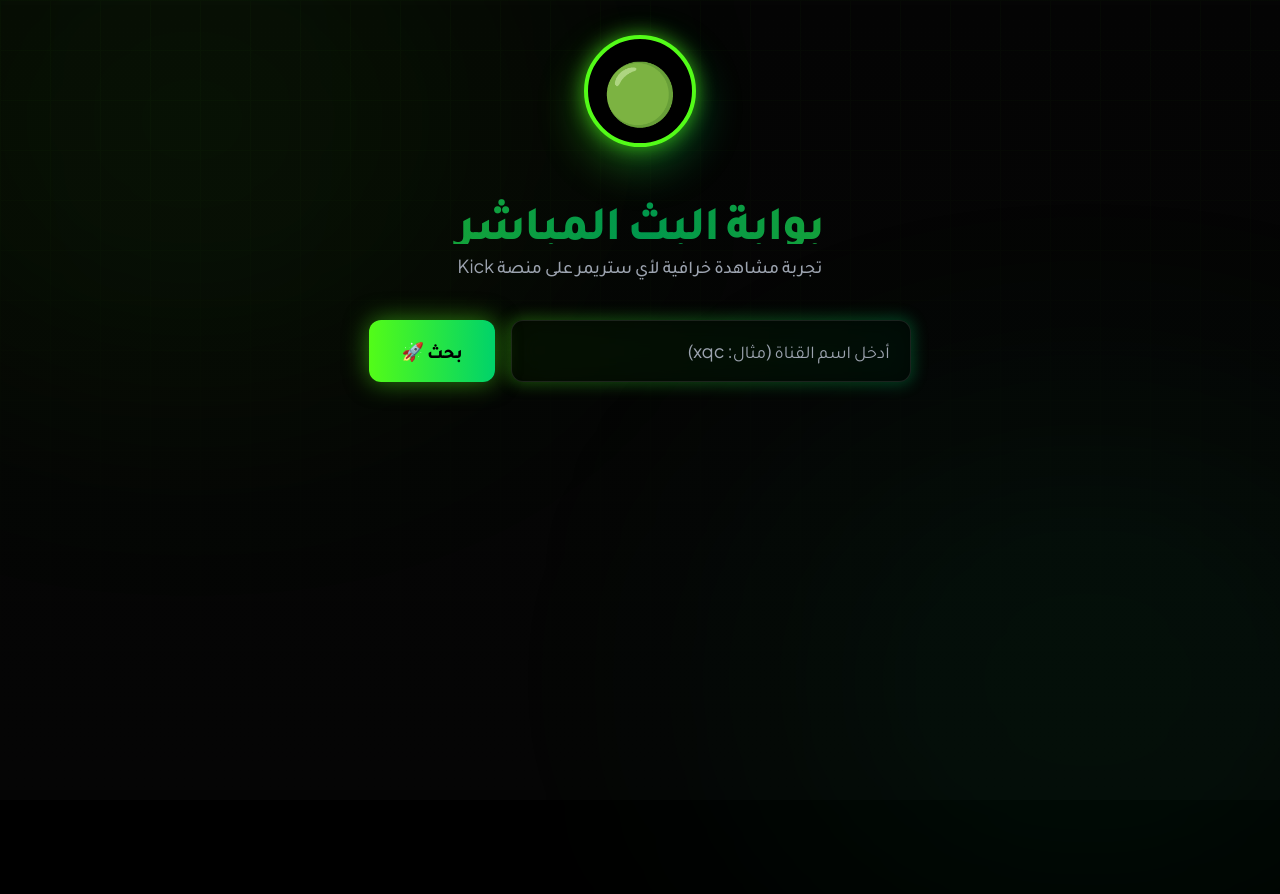
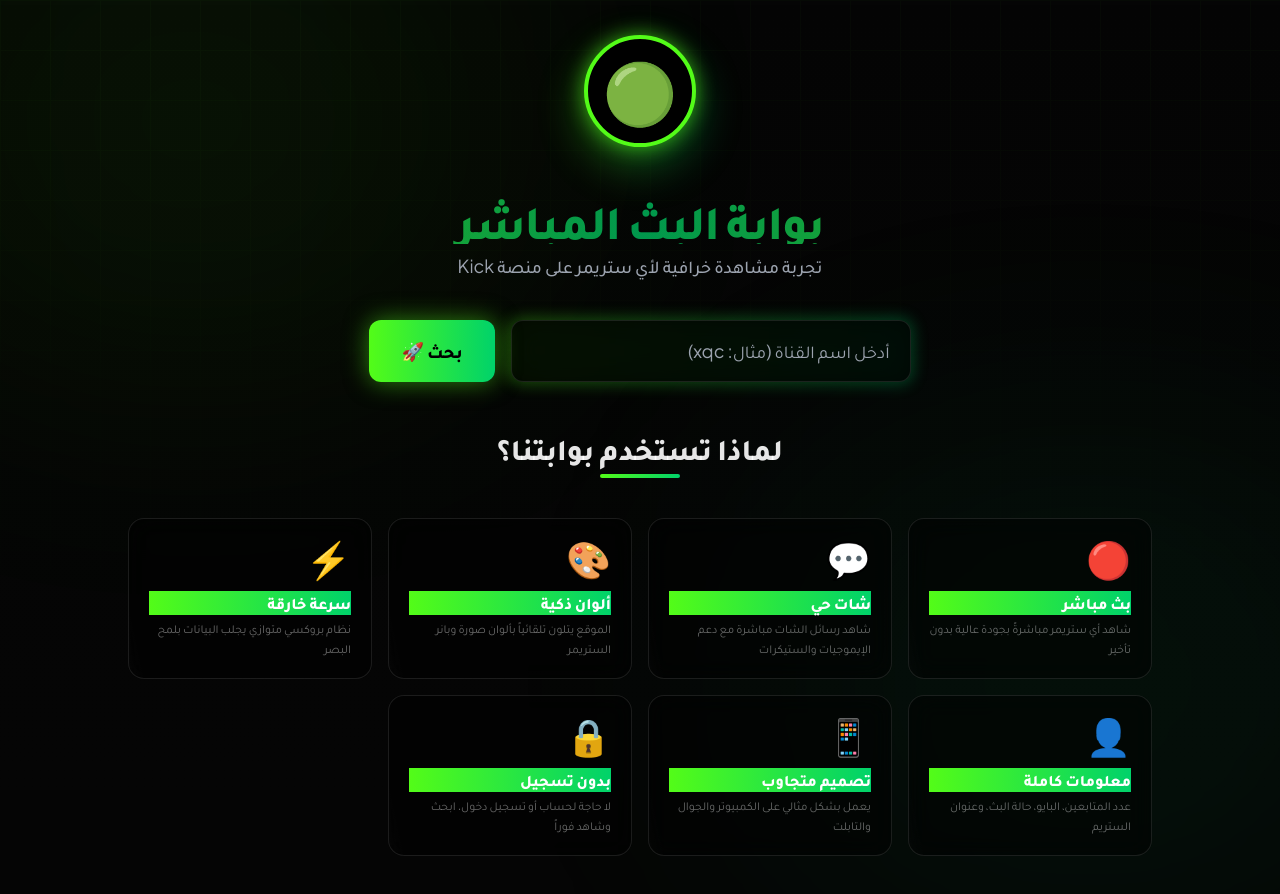
Before and after one commit to himedz116-hue/67, a React (Vite) app: page / in a window 1280 px wide. Shown: the top 894 px of the page. Before the commit the page ends 800 px from the top, so only its background shows below. Built offline with nearby package versions, Linux system fonts and the light colour scheme.

Commit message:
Fix chat text overflow and add 7 feature cards to homepage

```diff
--- a/App.tsx
+++ b/App.tsx
@@ -409,6 +409,53 @@ export default function App() {
           </div>
         )}
 
+        {/* 7 مميزات في الصفحة الرئيسية - تختفي عند عرض بيانات الستريمر */}
+        {!streamerInfo && !loading && !error && (
+          <div className="mb-16 animate-[fade-in-up_0.6s_ease-out]">
+            <div className="text-center mb-10">
+              <h2 className="text-2xl md:text-3xl font-black text-white/90 mb-2">لماذا تستخدم بوابتنا؟</h2>
+              <div className="h-1 w-20 mx-auto rounded-full transition-all duration-1000" style={{ background: `linear-gradient(to right, ${c1}, ${c2})` }}></div>
+            </div>
+            <div className="grid grid-cols-2 md:grid-cols-3 lg:grid-cols-4 gap-4 max-w-5xl mx-auto">
+              {[
+                { icon: '🔴', title: 'بث مباشر', desc: 'شاهد أي ستريمر مباشرةً بجودة عالية بدون تأخير' },
+                { icon: '💬', title: 'شات حي', desc: 'شاهد رسائل الشات مباشرة مع دعم الإيموجيات والستيكرات' },
+                { icon: '🎨', title: 'ألوان ذكية', desc: 'الموقع يتلون تلقائياً بألوان صورة وبانر الستريمر' },
+                { icon: '⚡', title: 'سرعة خارقة', desc: 'نظام بروكسي متوازي يجلب البيانات بلمح البصر' },
+                { icon: '👤', title: 'معلومات كاملة', desc: 'عدد المتابعين، البايو، حالة البث، وعنوان الستريم' },
+                { icon: '📱', title: 'تصميم متجاوب', desc: 'يعمل بشكل مثالي على الكمبيوتر والجوال والتابلت' },
+                { icon: '🔒', title: 'بدون تسجيل', desc: 'لا حاجة لحساب أو تسجيل دخول. ابحث وشاهد فوراً' },
+              ].map((feature, i) => (
+                <div
+                  key={i}
+                  className="group relative bg-black/50 backdrop-blur-md border border-white/10 rounded-2xl p-5 hover:-translate-y-2 transition-all duration-500 cursor-default overflow-hidden"
+                  style={{ animationDelay: `${i * 0.1}s` }}
+                >
+                  {/* توهج خلفي عند Hover */}
+                  <div
+                    className="absolute inset-0 opacity-0 group-hover:opacity-100 transition-opacity duration-500 rounded-2xl"
+                    style={{ background: `radial-gradient(circle at center, rgba(${rgb1.r}, ${rgb1.g}, ${rgb1.b}, 0.08), transparent 70%)` }}
+                  />
+                  {/* خط لامع يتحرك */}
+                  <div className="absolute inset-0 -translate-x-full group-hover:translate-x-full transition-transform duration-1000 bg-gradient-to-r from-transparent via-white/10 to-transparent skew-x-12"></div>
+
+                  <div className="relative z-10">
+                    <div className="text-4xl mb-3 group-hover:scale-110 transition-transform duration-300">{feature.icon}</div>
+                    <h3 className="font-black text-white text-base mb-1 transition-colors duration-500 group-hover:text-transparent group-hover:bg-clip-text" style={{ backgroundImage: `linear-gradient(to right, ${c1}, ${c2})` }}>{feature.title}</h3>
+                    <p className="text-white/40 text-xs leading-relaxed group-hover:text-white/60 transition-colors duration-500">{feature.desc}</p>
+                  </div>
+
+                  {/* حدود متوهجة عند hover */}
+                  <div
+                    className="absolute inset-0 rounded-2xl opacity-0 group-hover:opacity-100 transition-opacity duration-500 pointer-events-none"
+                    style={{ boxShadow: `inset 0 0 0 1px rgba(${rgb1.r}, ${rgb1.g}, ${rgb1.b}, 0.3), 0 0 15px rgba(${rgb1.r}, ${rgb1.g}, ${rgb1.b}, 0.1)` }}
+                  />
+                </div>
+              ))}
+            </div>
+          </div>
+        )}
+
         {/* معلومات الاستريمر */}
         {streamerInfo && (
           <div
@@ -491,10 +538,10 @@ export default function App() {
             </div>
 
             {/* الشات */}
-            <div className="flex-[1] bg-black/70 backdrop-blur-2xl rounded-3xl flex flex-col border border-white/10 shadow-[0_0_30px_rgba(0,0,0,0.8)] overflow-hidden relative">
+            <div className="flex-[1] bg-black/70 backdrop-blur-2xl rounded-3xl flex flex-col border border-white/10 shadow-[0_0_30px_rgba(0,0,0,0.8)] overflow-hidden relative min-w-0">
               {/* هيدر الشات */}
               <div
-                className="p-4 text-center font-black border-b border-white/10 tracking-widest uppercase relative z-10 shadow-md transition-all duration-1000"
+                className="p-4 text-center font-black border-b border-white/10 tracking-widest uppercase relative z-10 shadow-md transition-all duration-1000 shrink-0"
                 style={{
                   background: `linear-gradient(to right, #000, rgba(${rgb1.r}, ${rgb1.g}, ${rgb1.b}, 0.08), #000)`,
                   color: c1
@@ -508,7 +555,7 @@ export default function App() {
               </div>
 
               {/* الرسائل */}
-              <div className="flex-1 overflow-y-auto p-4 flex flex-col gap-3 relative z-10 scrollbar-hide">
+              <div className="flex-1 overflow-y-auto p-3 flex flex-col gap-2 relative z-10 scrollbar-hide min-w-0">
                 {chatMessages.length === 0 ? (
                   <div
                     className="flex-1 flex items-center justify-center text-sm font-bold animate-pulse transition-all duration-1000"
@@ -520,18 +567,19 @@ export default function App() {
                   chatMessages.map((msg) => (
                     <div
                       key={msg.id}
-                      className="text-[15px] break-words bg-white/5 p-3 rounded-2xl border border-white/5 transition-colors animate-[slide-in-right_0.3s_ease-out]"
+                      className="text-[14px] bg-white/5 p-3 rounded-2xl border border-white/5 transition-colors animate-[slide-in-right_0.3s_ease-out] min-w-0"
+                      style={{ overflowWrap: 'anywhere', wordBreak: 'break-word' }}
                       onMouseEnter={(e) => (e.currentTarget.style.background = `rgba(${rgb1.r}, ${rgb1.g}, ${rgb1.b}, 0.05)`)}
                       onMouseLeave={(e) => (e.currentTarget.style.background = 'rgba(255,255,255,0.05)')}
                     >
                       <span
-                        className="font-black drop-shadow-md text-[16px]"
+                        className="font-black drop-shadow-md text-[15px]"
                         style={{ color: msg.sender?.identity?.color || c1 }}
                       >
                         {msg.sender?.username}
                       </span>
                       <span className="text-white/30 mx-1">:</span>
-                      <span className="text-white/90 leading-relaxed inline-block">
+                      <span className="text-white/90 leading-relaxed" style={{ overflowWrap: 'anywhere', wordBreak: 'break-word' }}>
                         {parseEmotes(msg.content)}
                       </span>
                     </div>
@@ -542,7 +590,7 @@ export default function App() {
 
               {/* زينة أسفل الشات */}
               <div
-                className="h-2 w-full transition-all duration-1000"
+                className="h-2 w-full transition-all duration-1000 shrink-0"
                 style={{ background: `linear-gradient(to right, transparent, rgba(${rgb1.r}, ${rgb1.g}, ${rgb1.b}, 0.4), transparent)` }}
               />
             </div>
```
